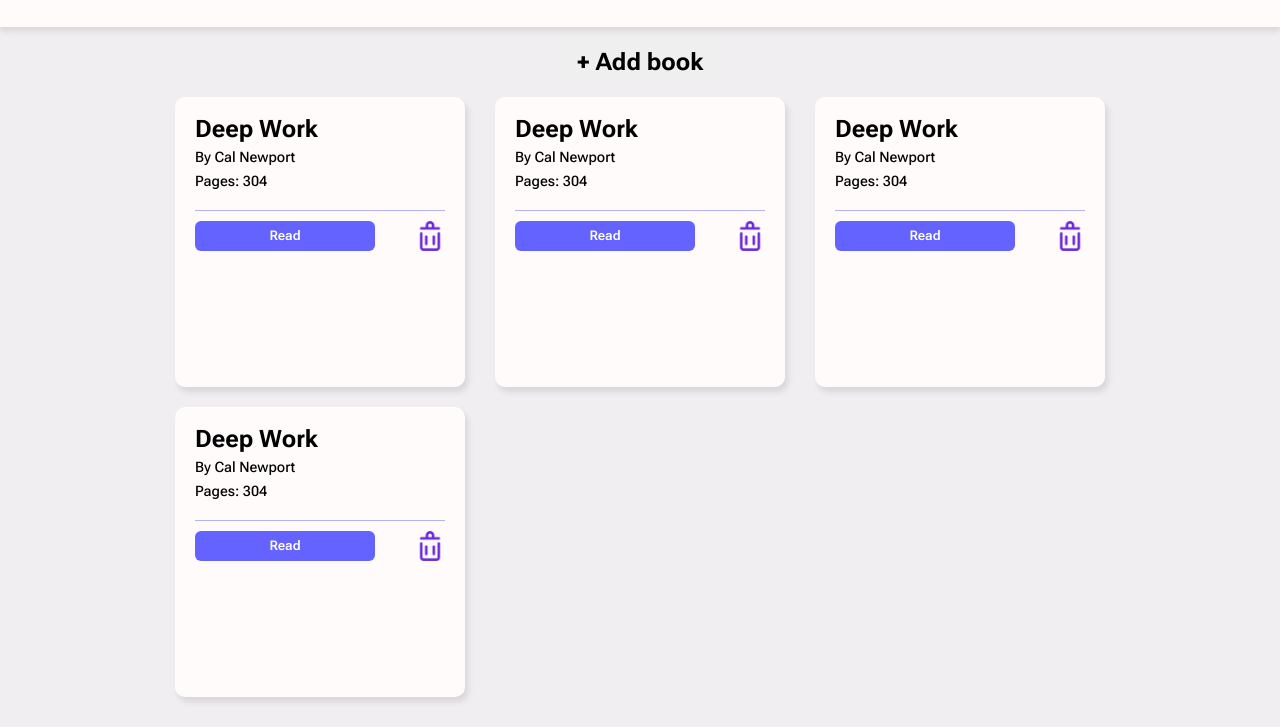
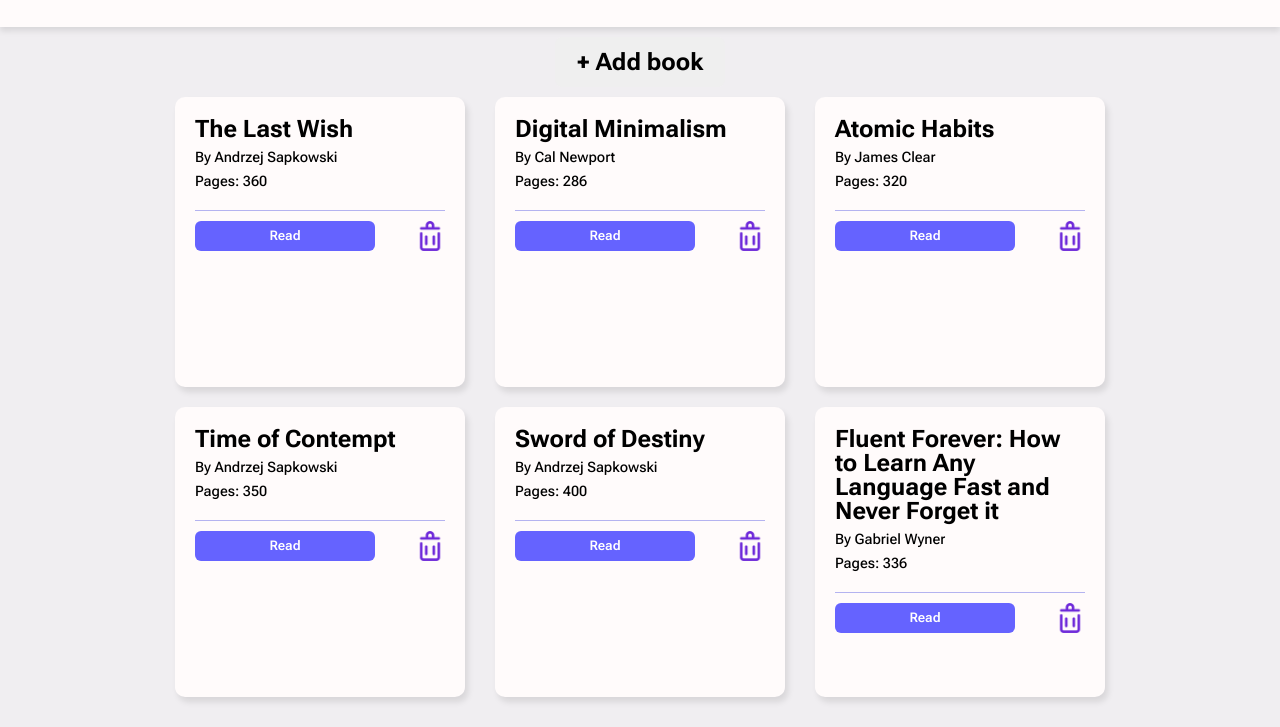
Before and after one commit to SK-2022/Library, a website: page public/index.html in a window 1280 px wide. Shown: the part 73-800 px from the top of the page. Drawn offline with Linux system fonts and the light colour scheme.

Commit message:
Add different book titles to the default home page

```diff
--- a/public/index.html
+++ b/public/index.html
@@ -32,36 +32,54 @@
     <main class="book-card-parent-container">
         <div class="book-card-container">
             <div class="book-card">
-                <div class="book-title">Deep Work</div>
-                <div class="book-author">By Cal Newport</div>
-                <div class="pages">Pages: 304</div>
+                <div class="book-title">The Last Wish</div>
+                <div class="book-author">By Andrzej Sapkowski</div>
+                <div class="pages">Pages: 360</div>
                 <div class="book-card-btn-container">
                     <button class="toggle-button reading-status-btn">Read</button>
                     <img class="trash-icon" src="/images/trash-icon.png" alt="Remove button trashcan">
                 </div>
             </div>
             <div class="book-card">
-                <div class="book-title">Deep Work</div>
+                <div class="book-title">Digital Minimalism</div>
                 <div class="book-author">By Cal Newport</div>
-                <div class="pages">Pages: 304</div>
+                <div class="pages">Pages: 286</div>
                 <div class="book-card-btn-container">
                     <button class="toggle-button reading-status-btn">Read</button>
                     <img class="trash-icon" src="/images/trash-icon.png" alt="Remove button trashcan">
                 </div>
             </div>
             <div class="book-card">
-                <div class="book-title">Deep Work</div>
-                <div class="book-author">By Cal Newport</div>
-                <div class="pages">Pages: 304</div>
+                <div class="book-title">Atomic Habits</div>
+                <div class="book-author">By James Clear</div>
+                <div class="pages">Pages: 320</div>
                 <div class="book-card-btn-container">
                     <button class="toggle-button reading-status-btn">Read</button>
                     <img class="trash-icon" src="/images/trash-icon.png" alt="Remove button trashcan">
                 </div>
             </div>
             <div class="book-card">
-                <div class="book-title">Deep Work</div>
-                <div class="book-author">By Cal Newport</div>
-                <div class="pages">Pages: 304</div>
+                <div class="book-title">Time of Contempt</div>
+                <div class="book-author">By Andrzej Sapkowski</div>
+                <div class="pages">Pages: 350</div>
+                <div class="book-card-btn-container">
+                    <button class="toggle-button reading-status-btn">Read</button>
+                    <img class="trash-icon" src="/images/trash-icon.png" alt="Remove button trashcan">
+                </div>
+            </div>
+            <div class="book-card">
+                <div class="book-title">Sword of Destiny</div>
+                <div class="book-author">By Andrzej Sapkowski</div>
+                <div class="pages">Pages: 400</div>
+                <div class="book-card-btn-container">
+                    <button class="toggle-button reading-status-btn">Read</button>
+                    <img class="trash-icon" src="/images/trash-icon.png" alt="Remove button trashcan">
+                </div>
+            </div>
+            <div class="book-card">
+                <div class="book-title">Fluent Forever: How to Learn Any  Language Fast and Never Forget it</div>
+                <div class="book-author">By Gabriel Wyner</div>
+                <div class="pages">Pages: 336</div>
                 <div class="book-card-btn-container">
                     <button class="toggle-button reading-status-btn">Read</button>
                     <img class="trash-icon" src="/images/trash-icon.png" alt="Remove button trashcan">
```
